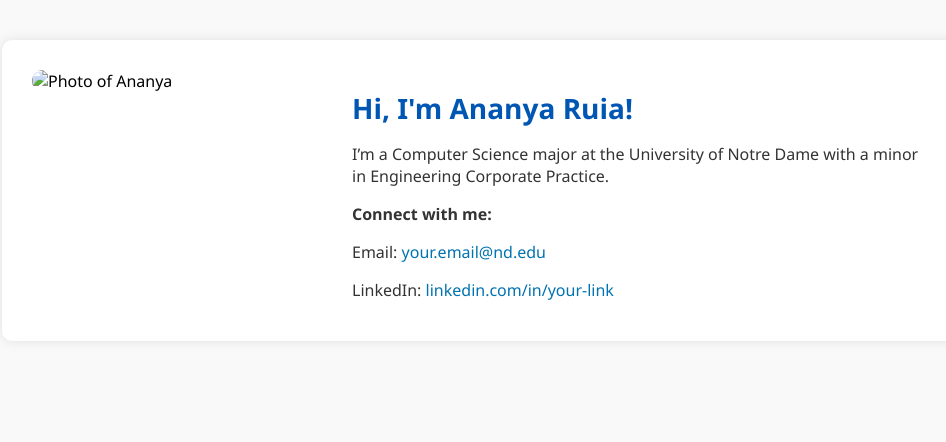
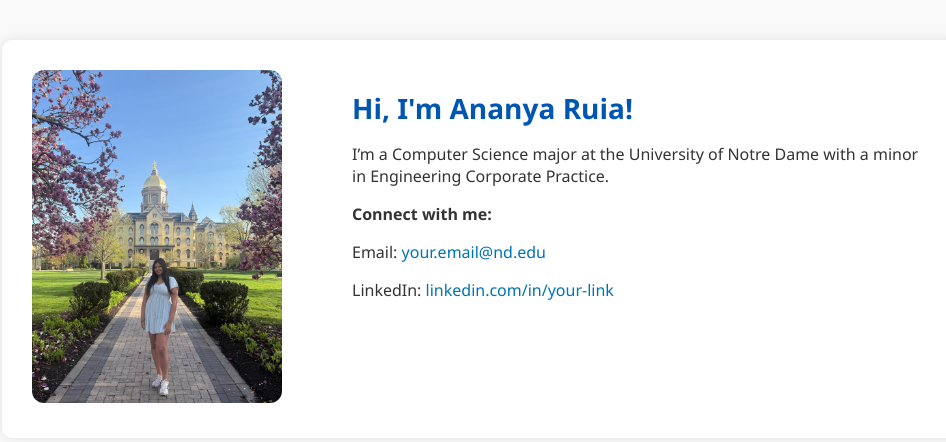
Before and after one commit to ananyaruia7/ananyaruia.github.io, a plain HTML site: page index.html in a window 1280 px wide. Shown: the whole page, without its empty margins (158-1104 px from the left). Drawn offline with Linux system fonts and the light colour scheme.

Commit message:
Update index.html

```diff
--- a/index.html
+++ b/index.html
@@ -50,7 +50,7 @@
 
   <div class="container">
     <div class="photo">
-      <img src="your-photo.jpg" alt="Photo of Ananya">
+      <img src="IMG_5954.jpeg" alt="Photo of Ananya">
     </div>
     <div class="info">
       <h1>Hi, I'm Ananya Ruia!</h1>
```
